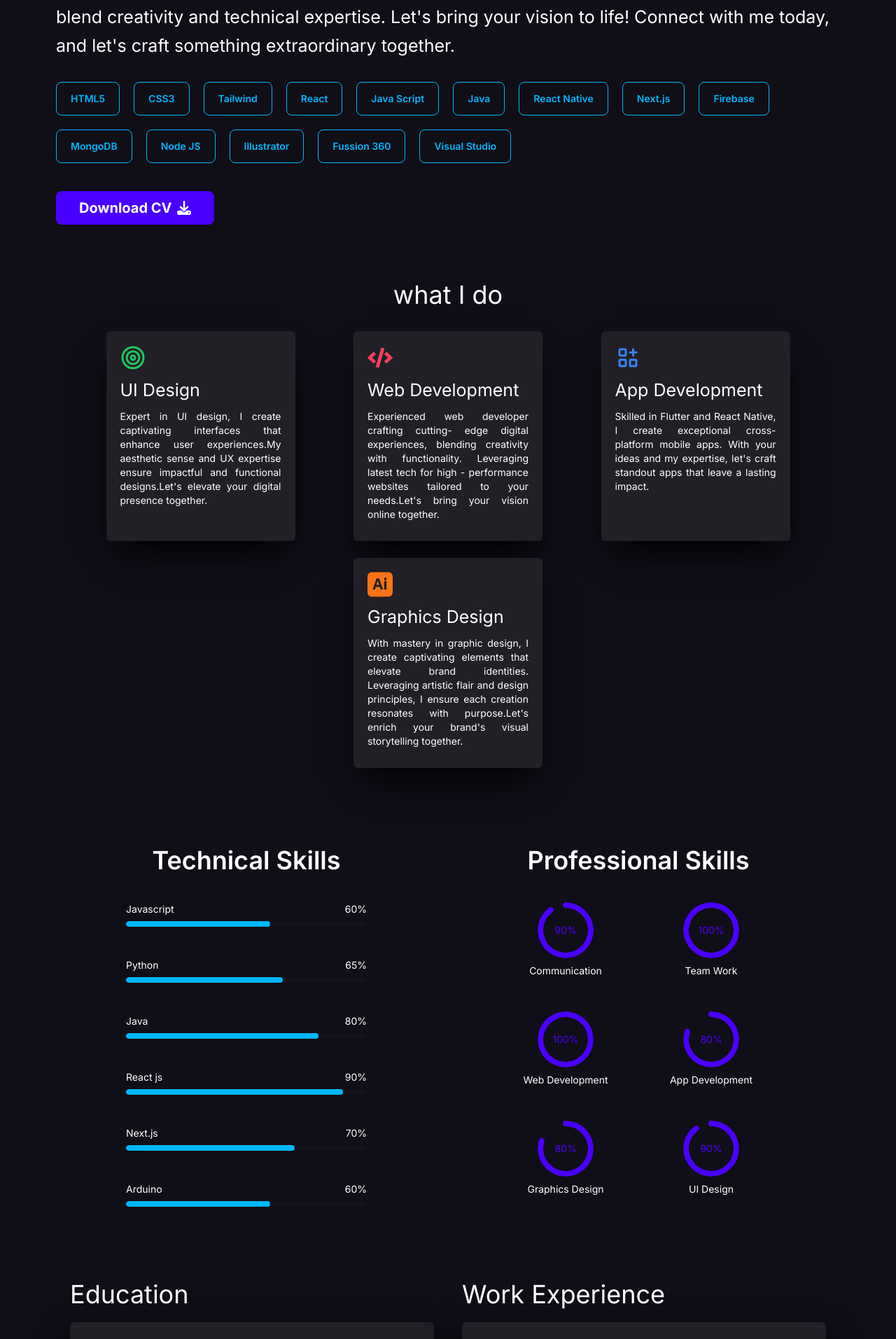
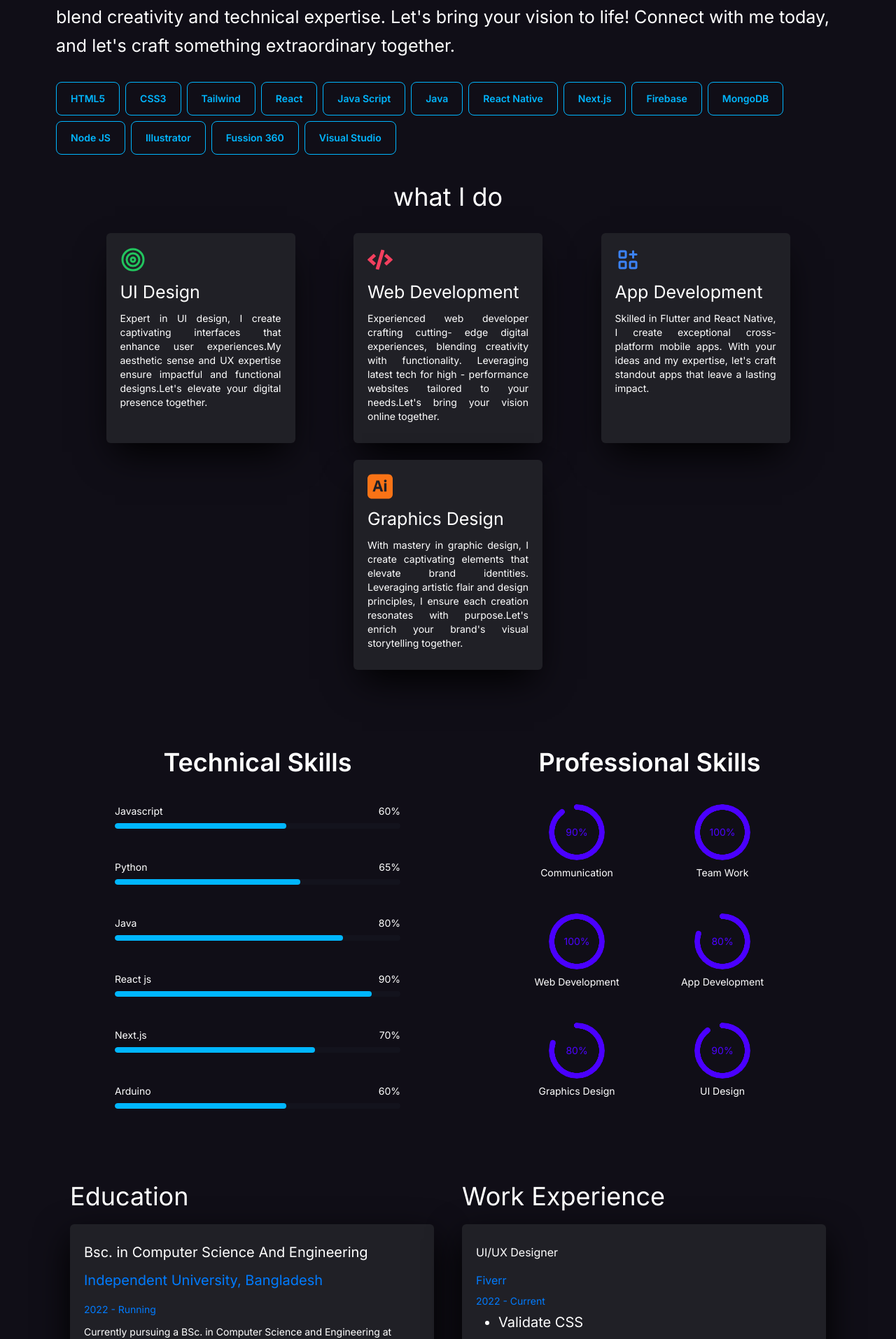
Before and after one commit to Mah-mu-dul/Mah-mudul, a Next.js app: page / in a window 1280 px wide. Shown: the part 707-2620 px from the top of the page at 70% size. Built offline with nearby package versions, Linux system fonts and the light colour scheme.

Commit message:
profile img mt reduced for sm

```diff
--- a/components/About_me.js
+++ b/components/About_me.js
@@ -19,7 +19,11 @@ const About_me = () => {
                     <h1 className='font-medium text-[30px]'>About Me</h1>
                     <p className='lg:text-[25px] text-sm leading-relaxed'>Hey there! I&apos;m Mahmudul Hasan, a MERN stack developer, web designer, and graphic designer. Specializing in React, Express, MongoDB, and Node.js, I create dynamic websites with seamless user experiences. From full-stack applications to captivating frontend designs, I blend creativity and technical expertise. Let&apos;s bring your vision to life! Connect with me today, and let&apos;s craft something extraordinary together.</p>
                     <Skill_btn />
-                    <button className='btn btn-primary text-white text-xl rounded-lg px-8 my-10 font-bold'>Download CV <FaDownload /></button>
+                    {/* <a href="/path/to/your-cv.pdf" download>
+                        <button className='btn btn-primary text-white text-xl rounded-lg px-8 my-10 font-bold'>
+                            Download CV <FaDownload />
+                        </button>
+                    </a> */}
                 </div>
             </div>
             <div className="mt-10">
--- a/components/Contact.js
+++ b/components/Contact.js
@@ -40,7 +40,7 @@ const Contact = () => {
         e.preventDefault();
 
         console.log(formData);
-        const serviceID = '8etBbEwFFpHd9D4mg';
+        const serviceID = 'service_wove9qh';
         const templateID = 'template_k1u9jno';
 
         try {
@@ -66,9 +66,9 @@ const Contact = () => {
 
             </div>
             <form onSubmit={handleSubmit} className='flex mx-auto justify-between  flex-wrap w-full md:w-1/2 gap-5 mt-10'>
-                <input type="text" placeholder="Your Good Name" name="name" value={formData.name} onChange={handleChange} className="input bg-transparent input-bordered input-info w-full " />
-                <input placeholder="Email" type="email" name="email" value={formData.email} onChange={handleChange} className="input bg-transparent input-bordered input-info w-full " />
-                <textarea placeholder="Your Message" name="message" value={formData.message} onChange={handleChange} className="textarea min-h-[200px] bg-transparent textarea-info textarea-bordered text w-full max "></textarea>
+                <input required type="text" placeholder="Your Good Name" name="name" value={formData.name} onChange={handleChange} className="input bg-transparent input-bordered input-info w-full " />
+                <input required placeholder="Email" type="email" name="email" value={formData.email} onChange={handleChange} className="input bg-transparent input-bordered input-info w-full " />
+                <textarea required placeholder="Your Message" name="message" value={formData.message} onChange={handleChange} className="textarea min-h-[200px] bg-transparent textarea-info textarea-bordered text w-full max "></textarea>
                 <input type="submit" className="btn btn-primary w-full" />
 
             </form>
--- a/components/Experience_card.js
+++ b/components/Experience_card.js
@@ -4,14 +4,14 @@ const Experience_card = () => {
     const experiences = [
         {
             degree: "UI/UX Designer ",
-            institute: "IronSketch",
-            period: "2005-2008",
+            institute: "Fiverr",
+            period: "2022 - Current",
             Responsibilitys: ["Validate CSS", "Project Management"]
         },
         {
             degree: "Web Design and Development ",
-            institute: "Programming Hero",
-            period: "2005-2008",
+            institute: "Fiverr",
+            period: "2022 - Current",
             Responsibilitys: ["React JS", "Tailwind css"]
         },
 
--- a/components/Intro.js
+++ b/components/Intro.js
@@ -9,7 +9,7 @@ import { IoMdMail } from "react-icons/io";
 
 const Intro = () => {
     return (
-        <div className='w-full flex md:flex-row-reverse justify-evenly flex-wrap sm:mt-16 md:mt-0 text-center md:text-left'>
+        <div className='w-full flex md:flex-row-reverse justify-evenly flex-wrap sm:mt-0 md:mt-0 text-center md:text-left'>
 
             <div className="avatar w-full md:w-fit">
                 <div className="w-72 h-72 mx-auto rounded-full ring ring-primary ring-offset-base-100 ring-offset-2">
--- a/components/ServiceCards.js
+++ b/components/ServiceCards.js
@@ -38,7 +38,7 @@ const ServiceCards = () => {
             {
                 services.map((item, i) => {
                     return (
-                        < div key={i} className="w-[270px] p-5 h-[300px] m-3 bg-[#202026] rounded-md shadow-[#000_0px_25px_50px_-12px]" >
+                        < div key={i} className="w-full md:w-[270px] p-5 h-[300px] m-3 bg-[#202026] rounded-md shadow-[#000_0px_25px_50px_-12px]" >
                             <span className={item.color}> {item.logo}</span>
                             <h2 className='my-2 text-[25px]'>{item.title}</h2>
                             <p className='text-sm text-justify'>{item.description}</p>
--- a/components/Skill_btn.js
+++ b/components/Skill_btn.js
@@ -13,11 +13,11 @@ const btns = [
     "Node JS",
     "Illustrator",
     "Fussion 360",
-    "Visual Studio"
+    "Visual Studio",
 ]
 const Skill_btn = () => {
     return (
-        <div className='flex flex-wrap gap-5 mt-8'>
+        <div className='flex flex-wrap justify-between lg:justify-start gap-2 mt-8'>
             {
                 btns.map((btn, i) => {
                     return (
--- a/components/Skills.js
+++ b/components/Skills.js
@@ -57,7 +57,7 @@ const Professional_skills = [
 const Skills = () => {
     return (
         <div className='w-full flex flex-wrap  justify-between'>
-            <div className="w-96 mx-auto">
+            <div className="w-full md:w-[40%] mx-auto">
                 <h1 className='text-center my-5 font-semibold'>Technical Skills</h1>
 
                 {
@@ -74,7 +74,7 @@ const Skills = () => {
                     })
                 }
             </div>
-            <div className="w-[26rem] mx-auto">
+            <div className="w-full md:w-[50%] lg:w-[26rem] mx-auto">
                 <h1 className='text-center my-5 font-semibold'>Professional Skills</h1>
                 <div className=" grid w-full grid-cols-2">
                     {
--- a/src/app/page.js
+++ b/src/app/page.js
@@ -19,7 +19,7 @@ export default function Home() {
       </Head>
       <Navbar />
       <main className="lg:px-30 md:px-20 px-5">
-        <section id="Home" className="lg:pt-16 pt-10 flex items-center justify-center text-white text-4xl">
+        <section id="Home" className="lg:pt-16 md:pt-10 flex items-center justify-center text-white text-4xl">
           <Intro />
         </section>
         <section id="About" className=" flex items-center justify-center text-white text-4xl">
```
Also changed, not shown: components/Projects.js (+2 -29 lines).
